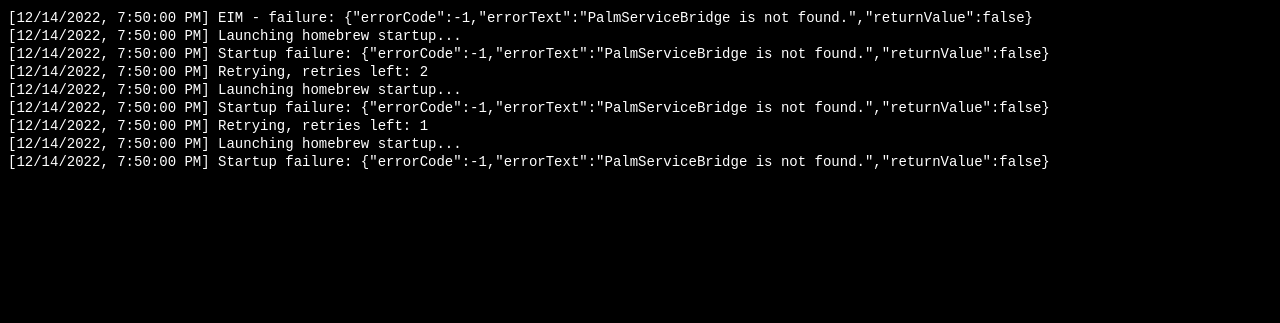
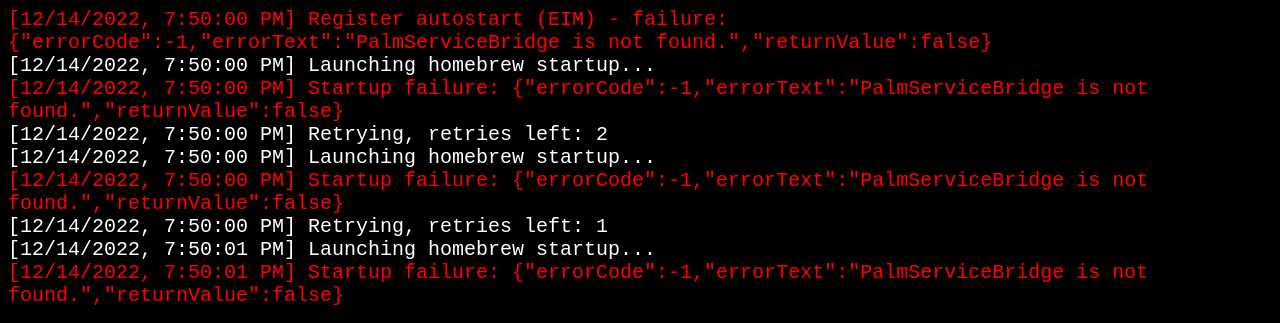
Before and after one commit to kopiro/webosbrew-autostart, a plain HTML site: page app/index.html in a window 1280 px wide. Shown: the top 323 px of the page. Drawn offline with Linux system fonts and the light colour scheme.

Commit message:
Refreshen UI

```diff
--- a/app/index.css
+++ b/app/index.css
@@ -2,12 +2,21 @@ body {
   color: #fff;
   background: black;
 }
+
 #terminal {
-  font-size: 14px;
+  font-size: 20px;
   width: 100%;
   font-family: monospace;
-  line-height: 12px;
 }
+
+.error {
+  color: red;
+}
+
+.success {
+  color: green;
+}
+
 #logo {
   position: fixed;
   width: 150px;
--- a/app/index.js
+++ b/app/index.js
@@ -2,9 +2,11 @@ var terminal = document.getElementById("terminal");
 var errorCount = 0;
 var maxRetries = 3;
 
-function log(message) {
-  terminal.innerHTML +=
-    "[" + new Date().toLocaleString() + "] " + message + "<br>";
+function log(message, className = "") {
+  const div = document.createElement("div");
+  div.className = className;
+  div.innerText = "[" + new Date().toLocaleString() + "] " + message;
+  terminal.appendChild(div);
 }
 
 function launchHomebrewStartup() {
@@ -16,14 +18,14 @@ function launchHomebrewStartup() {
       onSuccess: function (res) {
         errorCount = 0;
         log("Startup success: " + JSON.stringify(res));
-        log("You can now use your TV.");
+        log("You can now use your TV.", "success");
       },
       onFailure: function (res) {
         errorCount++;
-        log("Startup failure: " + JSON.stringify(res));
+        log("Startup failure: " + JSON.stringify(res), "error");
         if (errorCount < 3) {
           log("Retrying, retries left: " + (maxRetries - errorCount));
-          setTimeout(launchHomebrewStartup, 0);
+          setTimeout(launchHomebrewStartup, 500);
         }
       },
     });
@@ -46,14 +48,17 @@ function registerAutostart() {
         description: "testing", // optional, description rendered in "All inputs"
       },
       onSuccess: function (res) {
-        log("EIM - success: " + JSON.stringify(res));
+        log("Register autostart (EIM) - success: " + JSON.stringify(res));
       },
       onFailure: function (res) {
-        log("EIM - failure: " + JSON.stringify(res));
+        log(
+          "Register autostart (EIM) - failure: " + JSON.stringify(res),
+          "error"
+        );
       },
     });
   } catch (err) {
-    log("EIM - error: " + err.message);
+    log("Register autostart (EIM) - error: " + err.message);
   }
 }
 
```
Also changed, not shown: 1 other file.
